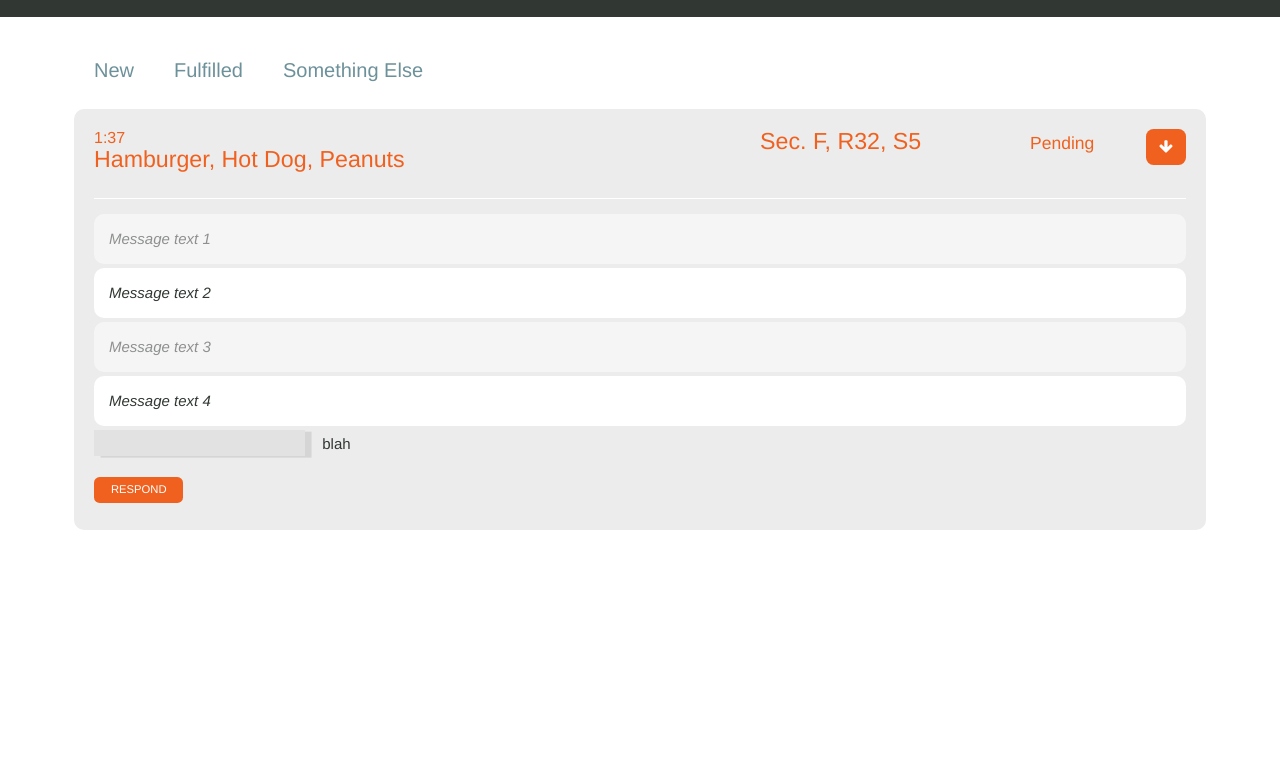
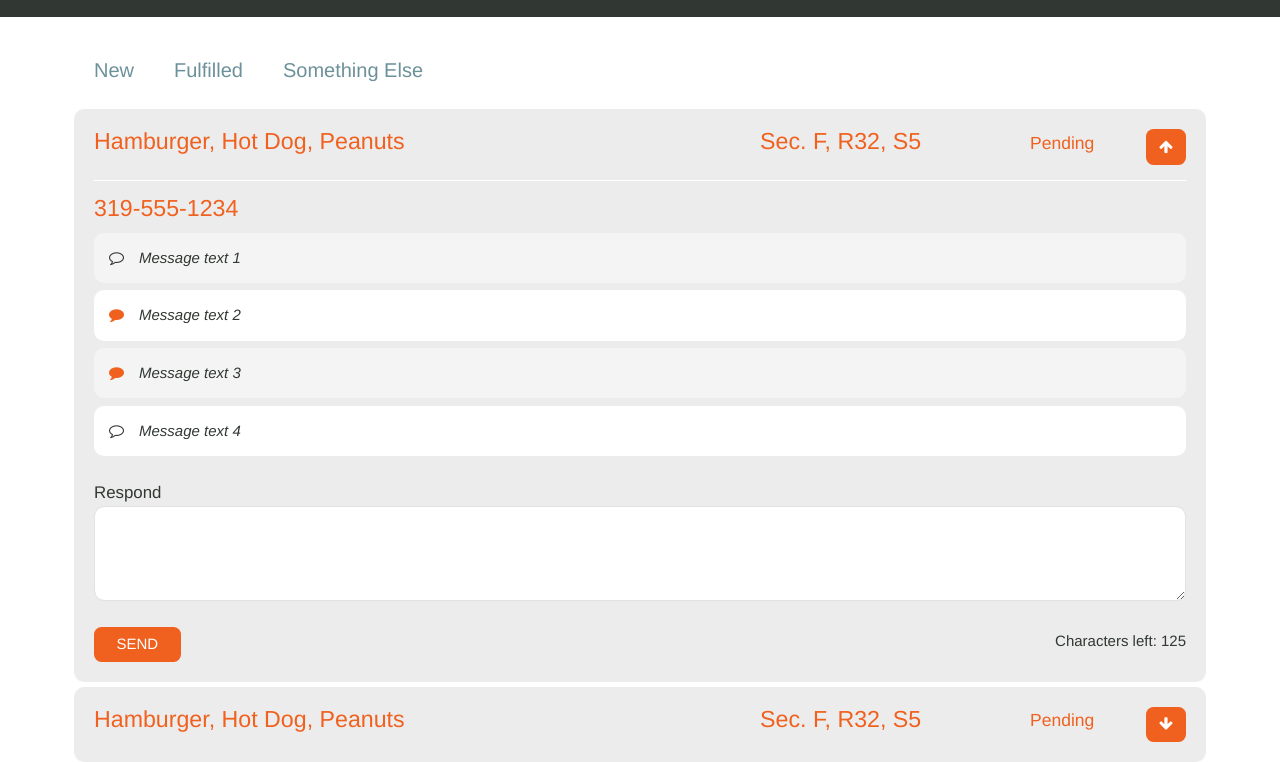
Before and after one commit to hansent/fanfood, a website: page public/index.html in a window 1280 px wide. Both pictures are taken after a click on the link 1165 px from the left and 204 px from the top of the page. Shown: the part 58-820 px from the top of the page. Drawn offline with nearby package versions, Linux system fonts and the light colour scheme.

Commit message:
updated html  and CSS

```diff
--- a/public/index.html
+++ b/public/index.html
@@ -68,43 +68,81 @@
     	<ul class="orders">
     		<li>
     			<div class="order" contenteditable="true">
-    				<h5>1:37</h5>
+    				<!--<h5>1:37</h5>-->
     				<h3>Hamburger, Hot Dog, Peanuts</h3>
 
     			</div>
 
     			<div class="buyer">
-	    			<h3>
-	    			Sec. F, R32, S5</h3>
+	    			<h3>Sec. F, R32, S5</h3>
     			</div>
     			<div class="status">
     				<h3>Pending</h3>
     			</div>
     			<div class="action">
-    				<a href="#" class="button"><i class="fa fa-arrow-down fa-2"></i></a>
+    				<a href="#" class="button"><i class="fa fa-arrow-down fa-2"></i><i class="fa fa-arrow-up fa-2"></i></a>
     			</div>
 
     			<div class="log">
+    			<h3>319-555-1234</h3>
     				<ul>
-    					<li class="message">Message text 1</li>
-    					<li class="message">Message text 2</li>
-    					<li class="message">Message text 3</li>
-    					<li class="message">Message text 4</li>
+    					<li class="message incoming"><i class="fa fa-comment-o fa-2"></i>Message text 1</li>
+    					<li class="message outgoing"><i class="fa fa-comment fa-2"></i>Message text 2</li>
+    					<li class="message outgoing"><i class="fa fa-comment fa-2"></i>Message text 3</li>
+    					<li class="message incoming"><i class="fa fa-comment-o fa-2"></i>Message text 4</li>
     				</ul>
-    				blah
     				<div class="response">
-    					<input id="responseText" type="text" class=""></input>
-    					<a href="#" class="button">Respond</a>
+    				<label id="responseLabel">Respond</label>
+    					<textarea id="responseText" class="responseText"></textarea>
+    					<a href="#" class="button">Send</a>
     				</div>
 
     			</div>
+    		</li>
 
+
+    		<li>
+    			<div class="order" contenteditable="true">
+    				<!--<h5>1:37</h5>-->
+    				<h3>Hamburger, Hot Dog, Peanuts</h3>
+
+    			</div>
+
+    			<div class="buyer">
+	    			<h3>Sec. F, R32, S5</h3>
+    			</div>
+    			<div class="status">
+    				<h3>Pending</h3>
+    			</div>
+    			<div class="action">
+    				<a href="#" class="button"><i class="fa fa-arrow-down fa-2"></i><i class="fa fa-arrow-up fa-2"></i></a>
+    			</div>
+
+    			<div class="log">
+    			<h3>319-555-1234</h3>
+    				<ul>
+    					<li class="message incoming"><i class="fa fa-comment-o fa-2"></i>Message text 1</li>
+    					<li class="message outgoing"><i class="fa fa-comment fa-2"></i>Message text 2</li>
+    					<li class="message outgoing"><i class="fa fa-comment fa-2"></i>Message text 3</li>
+    					<li class="message incoming"><i class="fa fa-comment-o fa-2"></i>Message text 4</li>
+    				</ul>
+    				<div class="response">
+    				<label id="responseLabel">Respond</label>
+    					<textarea id="responseText" class="responseText"></textarea>
+    					<a href="#" class="button">Send</a>
+    				</div>
+
+    			</div>
     		</li>
+
+
 
     	</ul>
     </section>
+    	<script src="https://ajax.googleapis.com/ajax/libs/jquery/1.11.2/jquery.min.js"></script>
+    	<script src="js/charCount.js" type="text/javascript"></script>
     	<script src="js/app.js" type="text/javascript"></script>
-		<script src="js/picturefill.js" type="text/javascript"></script>
+
 <!-- google analytics -->
 
 <!-- end google analytics -->
--- a/public/js/app.js
+++ b/public/js/app.js
@@ -0,0 +1,18 @@
+$(document).ready(function(){
+	$( ".action .button" ).click(function() {
+	  //$( ".log" ).slideToggle( "slow", function() {});
+	  $(this).parent().next( ".log" ).slideToggle( "slow", function() {});
+	  //$(this).parent().next(".fa-arrow-down").toggle();
+	  //$(this).parent().next(".fa-arrow-up").toggle();
+	  $(this).children(".fa-arrow-up").toggle();
+	  $(this).children(".fa-arrow-down").toggle();
+	});
+});
+
+//$("#responseText").charCount();
+
+$(".responseText").charCount({
+    allowed: 125,
+    warning: 20,
+    counterText: 'Characters left: '
+});
--- /dev/null
+++ b/public/js/charCount.js
@@ -0,0 +1,58 @@
+/*
+ * 	Character Count Plugin - jQuery plugin
+ * 	Dynamic character count for text areas and input fields
+ *	written by Alen Grakalic
+ *	http://cssglobe.com/post/7161/jquery-plugin-simplest-twitterlike-dynamic-character-count-for-textareas
+ *
+ *	Copyright (c) 2009 Alen Grakalic (http://cssglobe.com)
+ *	Dual licensed under the MIT (MIT-LICENSE.txt)
+ *	and GPL (GPL-LICENSE.txt) licenses.
+ *
+ *	Built for jQuery library
+ *	http://jquery.com
+ *
+ */
+
+(function($) {
+
+	$.fn.charCount = function(options){
+
+		// default configuration properties
+		var defaults = {
+			allowed: 140,
+			warning: 25,
+			css: 'counter',
+			counterElement: 'span',
+			cssWarning: 'warning',
+			cssExceeded: 'exceeded',
+			counterText: ''
+		};
+
+		var options = $.extend(defaults, options);
+
+		function calculate(obj){
+			var count = $(obj).val().length;
+			var available = options.allowed - count;
+			if(available <= options.warning && available >= 0){
+				$(obj).next().addClass(options.cssWarning);
+			} else {
+				$(obj).next().removeClass(options.cssWarning);
+			}
+			if(available < 0){
+				$(obj).next().addClass(options.cssExceeded);
+			} else {
+				$(obj).next().removeClass(options.cssExceeded);
+			}
+			$(obj).next().html(options.counterText + available);
+		};
+
+		this.each(function() {
+			$(this).after('<'+ options.counterElement +' class="' + options.css + '">'+ options.counterText +'</'+ options.counterElement +'>');
+			calculate(this);
+			$(this).keyup(function(){calculate(this)});
+			$(this).change(function(){calculate(this)});
+		});
+
+	};
+
+})(jQuery);
--- a/public/scss/_content.scss
+++ b/public/scss/_content.scss
@@ -17,16 +17,28 @@ ul.orders {list-style: none; padding: 0; margin: 0;
 		}
 		.action { /*float: right;*/ width: 2em;
 			.button {padding: 0.5em 0; width: 100%; text-align: center;}
+			.fa-arrow-up {display: none;}
 		}
 		ul {padding: 0; margin: 0; list-style: none;}
 	}
-	.log {width: 100%; /*background: pink;*/ margin-top: 1em; padding-top: 1em; border-top: solid 1px #ffffff; font-size: 0.75em;}
-	.message {width: 100%; /*background: blue;*/ font-style: italic; background-color: #ffffff;
-		&:nth-child(odd) {/*background: red;*/ opacity: 0.5;}
+	.log {width: 100%; /*background: pink;*/ margin-top: 1em; padding-top: 1em; border-top: solid 1px #ffffff; font-size: 0.75em; display: none;
+		h3 {margin-bottom: 0.5em;}
 	}
-
+	.message {width: 100%; /*background: blue;*/ font-style: italic; background-color: #ffffff; margin-bottom: 0.5em;
+		i {margin-right: 1em;}
+		&:nth-child(odd) {background-color: #f4f4f4;}
+		&.outgoing {
+			.fa-comment {color: $siteOrange;}
+		}
+	}
 }
 
+.response { width: 100%; margin-top: 1em;
+	textarea {background-color: #ffffff; line-height: 1.5em; font-size: 1.25em; color: $siteDarkGrey; @include rounded(10px); padding: 1em;}
+	.button {font-size: 1em;}
+}
+
+.counter {display: block; float: right; font-size: 1em; text-align: right;}
 
 
 
@@ -45,13 +57,14 @@ ul.orders {list-style: none; padding: 0; margin: 0;
 @media only screen and (min-width: #{$tabletBreakpoint}) {
 	ul.orders {
 		li {
-			div { float: left; /*background: aqua;*/ margin-right: 1%; border-bottom: 0; margin-bottom: 0;
-				&.order { width: 60%; margin-bottom: 0;}
+			div { float: left; /*background: aqua;*/ margin-right: 1%; border-bottom: 0; margin-bottom: 0; padding-bottom: 0;
+				&.order { width: 60%; margin-bottom: 0; padding-bottom: 0;}
 				&.buyer { width: 20%; margin-bottom: 0;}
 				&.status { width: calc(17% - 2em); margin-right: 1%; }
 				&.action { margin-right: 0; }
 
 			}
+			h3 {margin-bottom: 0;}
 
 		}
 	}
--- a/public/scss/_reset-normalize.scss
+++ b/public/scss/_reset-normalize.scss
@@ -405,7 +405,7 @@ textarea,
 .textbox {
 	display: block;
 	width: 100%;
-	@include css3-calc('width', '100% - .5em');
+	//@include css3-calc('width', '100% - .5em');
 	//max-width: $textboxMaxWidth;
 	padding: $textboxPadding;
 	margin-bottom: $baselineHeight;
@@ -413,7 +413,7 @@ textarea,
 	border: $textboxBorderWidth $textboxBorderStyle $textboxBorderColor;
 	color: $textboxColor;
 	font-size: .875em;
-	@include box-shadow(.5em .125em 0 darken($textboxBackground, 5%));
+	//@include box-shadow(.5em .125em 0 darken($textboxBackground, 5%));
 	font-family: $baseFont;
 
 	&:active,
--- a/public/scss/_variables.scss
+++ b/public/scss/_variables.scss
@@ -115,7 +115,7 @@ $buttonBorderStyle: solid;
 $buttonColor: #ffffff;
 $buttonOutlineColor: none;
 $buttonFont: $baseFont;
-$buttonFontSize: .75em;
+$buttonFontSize: 0.75em;
 $buttonFontWeight: normal;
 $buttonPadding: .5em 1.5em;
 
```
Also changed, not shown: public/css/styles.css.
